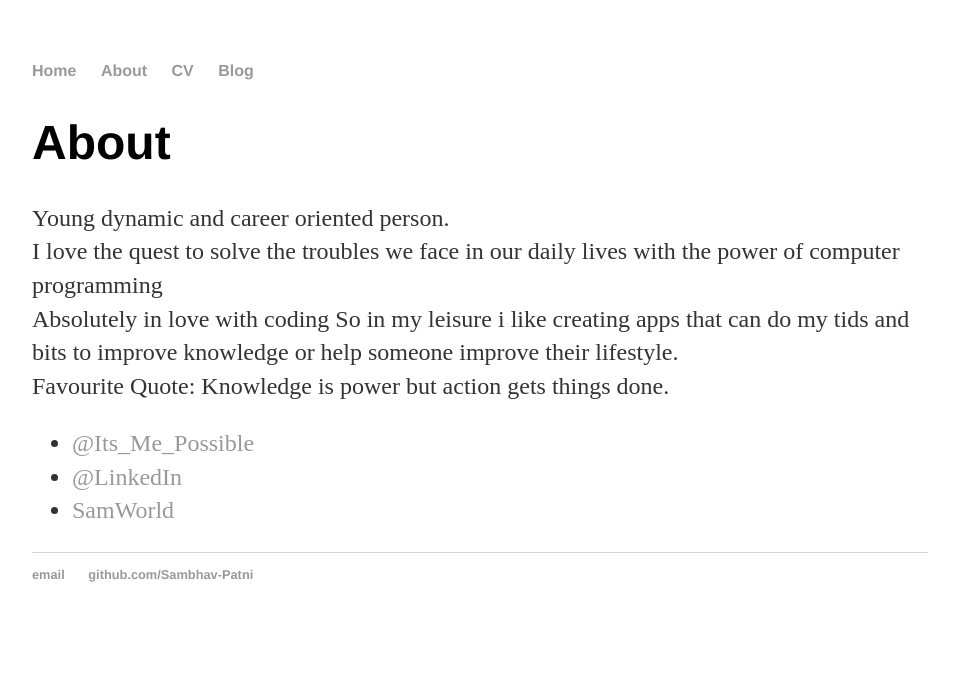
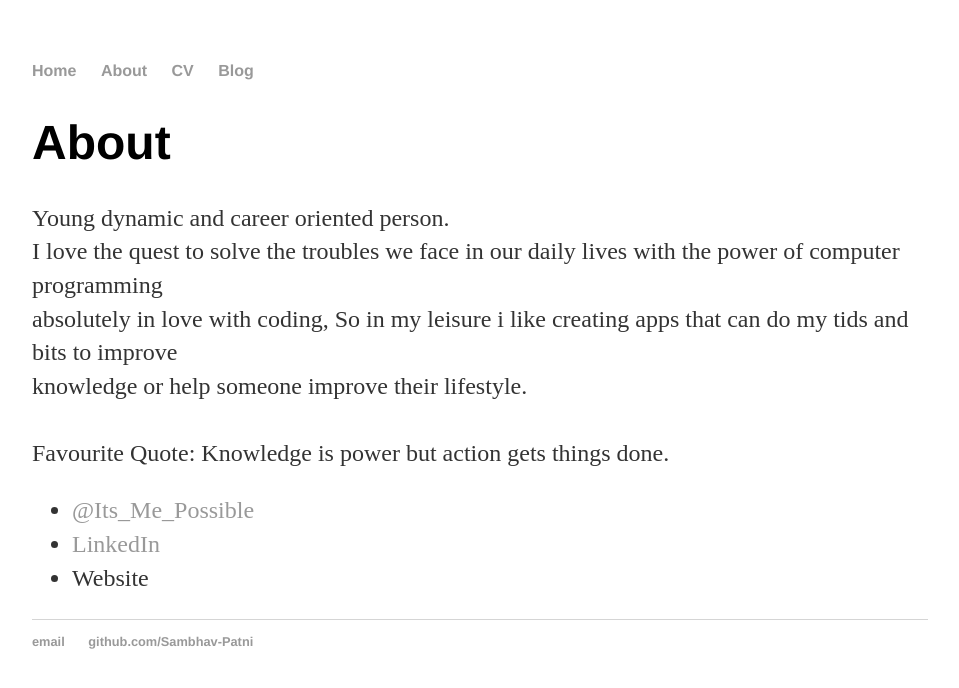
Before and after one commit to Sambhav-Patni/Sambhav-Patni.github.io, a Jekyll site: the page built from about/index.html, in a window 1280 px wide. Shown: the top 688 px of the page, without its empty margins (160-1119 px from the left). Built offline with Jekyll 4.4.1, drawn with Linux system fonts in a browser that asks for light colours.

Commit message:
Update index.html

```diff
--- a/about/index.html
+++ b/about/index.html
@@ -7,14 +7,14 @@ title: About Sambhav Patni
 			<h1>About</h1>
 			<p>Young dynamic and career oriented person. <br/>
 			I love the quest to solve the troubles we face in our daily lives with the power of computer programming<br/>
-Absolutely in love with coding So in my leisure i like creating apps that can do my tids and bits to improve knowledge or help someone improve their lifestyle.<br/>
+absolutely in love with coding, So in my leisure i like creating apps that can do my tids and bits to improve <br/>knowledge or help someone improve their lifestyle.<br/>
 
-Favourite Quote: Knowledge is power but action gets things done.
+<br/>Favourite Quote: Knowledge is power but action gets things done.
 				</p>
 
 			<ul class="contacts">
 				<li><a href="https://twitter.com/Its_Me_Possible">@Its_Me_Possible</a></li>
-				<li><a href="https://www.linkedin.com/in/sambhav-patni-2356a720">@LinkedIn</a></li>
-				<li><a href="http://sambhav.0fees.net">SamWorld</a></li>
+				<li><a href="https://www.linkedin.com/in/sambhav-patni-2356a720">LinkedIn</a></li>
+				<li><a href="http://sambhav.0fees.net"></a>Website</li>
 				</ul>
 		</div>
```
